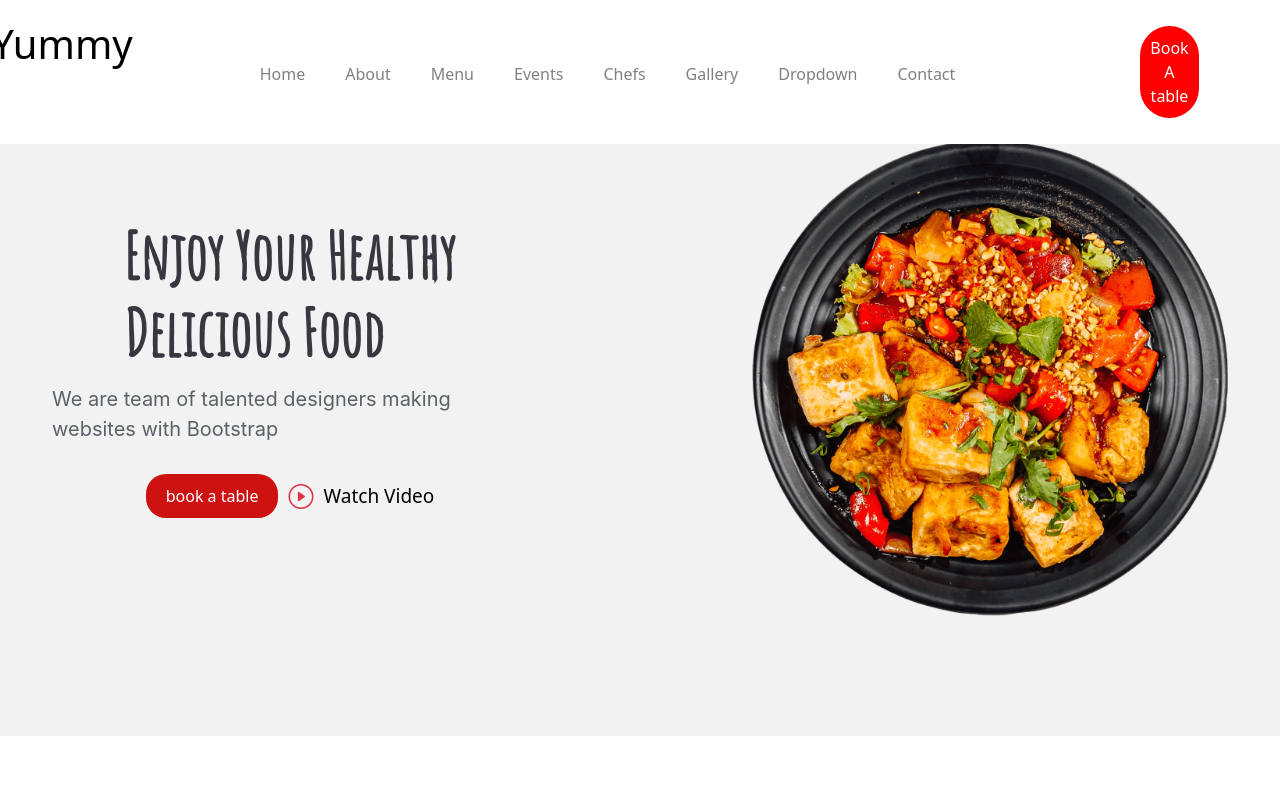
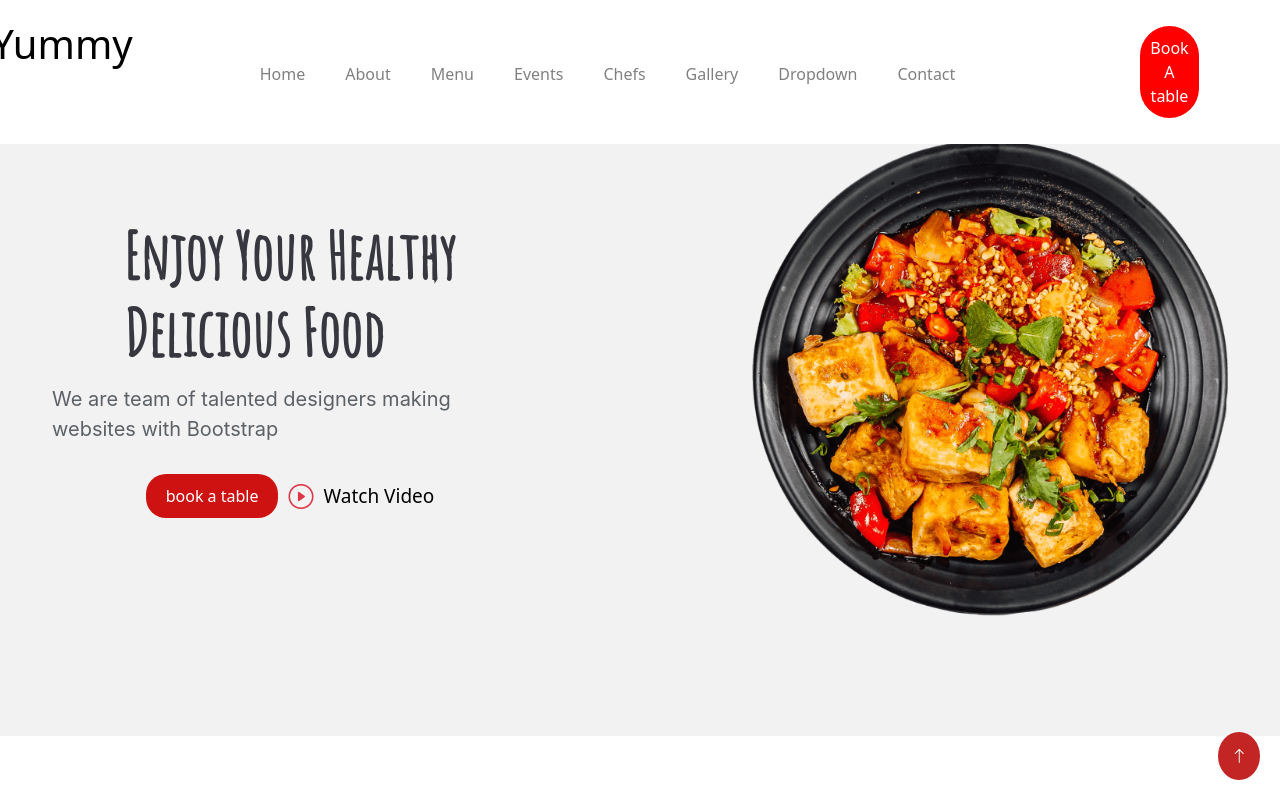
Before and after one commit to Aminakarfi/JavaScript_DOM_Final_Project_AminaKarfi, a website: page index.html in a window 1280 px wide. Shown: the top 793 px of the page. Drawn offline with nearby package versions, Linux system fonts and the light colour scheme; files whose address does not match are found by name.

Commit message:
add top button

```diff
--- a/index.html
+++ b/index.html
@@ -609,6 +609,17 @@
         </div>
     </footer>
 
+
+
+
+
+
+
+    <!-- ! top button -->
+    <div class="toplefti">
+        <a href="#"><i class="bi bi-arrow-up text-light"></i></a>
+    </div>
+
     <script src="./public/js/app.js"></script>
     <script src="./node_modules/bootstrap/dist/js/bootstrap.bundle.js"></script>
     <script src="https://cdn.jsdelivr.net/npm/glightbox@3.0.8/dist/js/glightbox.min.js"></script>
--- a/src/sass/modules/_footer.sass
+++ b/src/sass/modules/_footer.sass
@@ -41,3 +41,13 @@ footer
         p
             span
                 color: #ce1212
+
+
+.toplefti
+    position: fixed
+    padding: 1.5vh 1vw
+    bottom: 20px
+    right: 20px
+    z-index: 20
+    border-radius: 50%
+    background-color: #c32525
```
Also changed, not shown: public/css/app.css, 1 other file.
